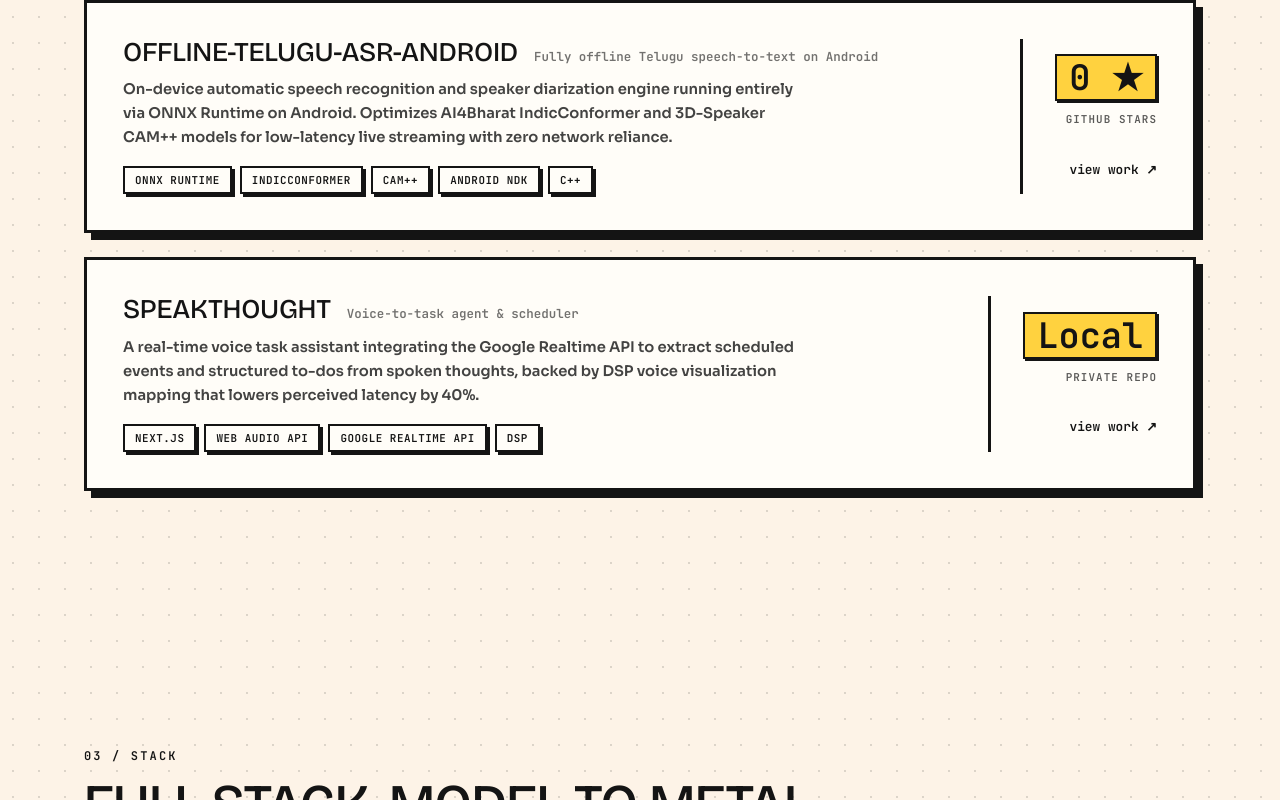
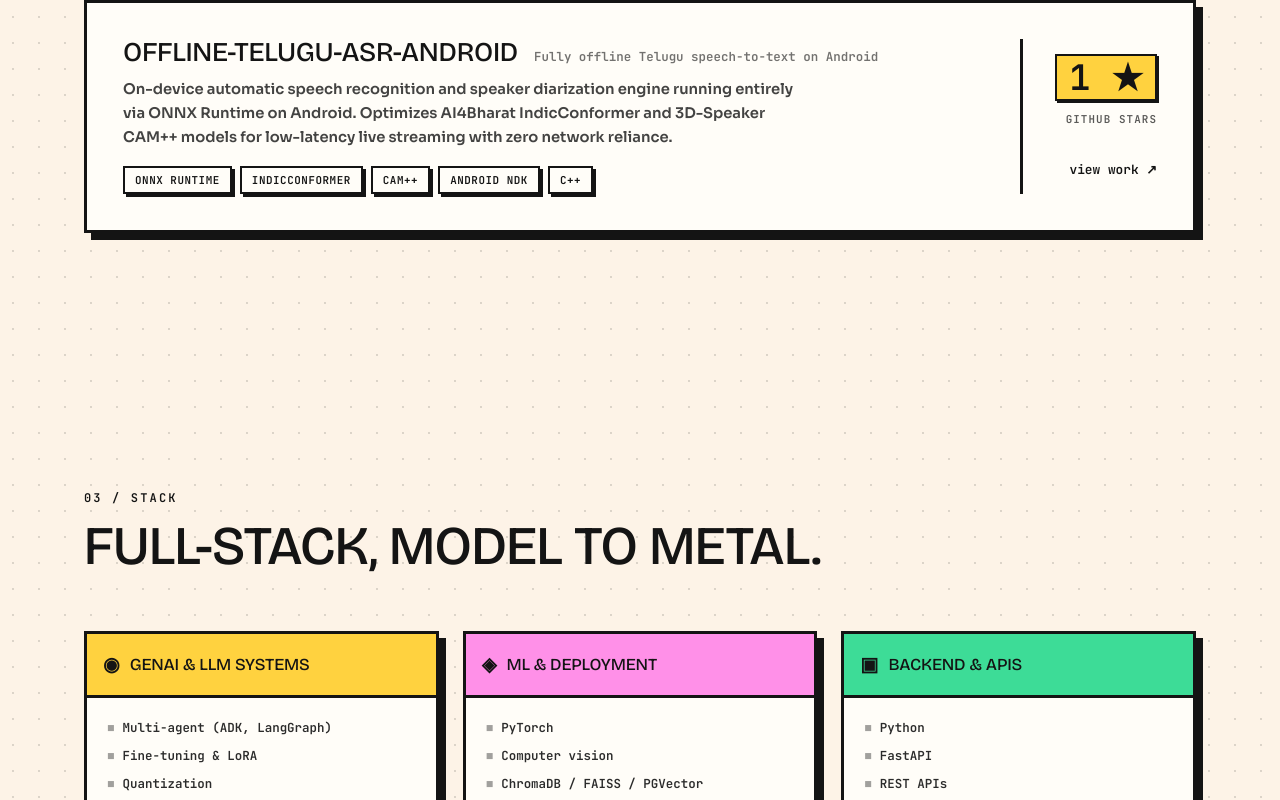
Before and after one commit to hrushik98/hrushik.com, a Next.js app: page / in a window 1280 px wide. Shown: the part 4650-5450 px from the top of the page. Built offline with nearby package versions, Linux system fonts and the light colour scheme.

Commit message:
feat: update project metrics and remove deprecated project entry

```diff
--- a/components/lab/projects.tsx
+++ b/components/lab/projects.tsx
@@ -96,22 +96,12 @@ const projects: Project[] = [
   {
     name: "offline-telugu-asr-android",
     headline: "Fully offline Telugu speech-to-text on Android",
-    metric: "0 ★",
+    metric: "1 ★",
     metricLabel: "GitHub Stars",
     description:
       "On-device automatic speech recognition and speaker diarization engine running entirely via ONNX Runtime on Android. Optimizes AI4Bharat IndicConformer and 3D-Speaker CAM++ models for low-latency live streaming with zero network reliance.",
     tech: ["ONNX Runtime", "IndicConformer", "CAM++", "Android NDK", "C++"],
     href: "https://github.com/hrushik98/offline-telugu-asr-android",
-  },
-  {
-    name: "SpeakThought",
-    headline: "Voice-to-task agent & scheduler",
-    metric: "Local",
-    metricLabel: "Private Repo",
-    description:
-      "A real-time voice task assistant integrating the Google Realtime API to extract scheduled events and structured to-dos from spoken thoughts, backed by DSP voice visualization mapping that lowers perceived latency by 40%.",
-    tech: ["Next.js", "Web Audio API", "Google Realtime API", "DSP"],
-    href: "https://github.com/hrushik98/speakthought",
   },
 ]
 
```
